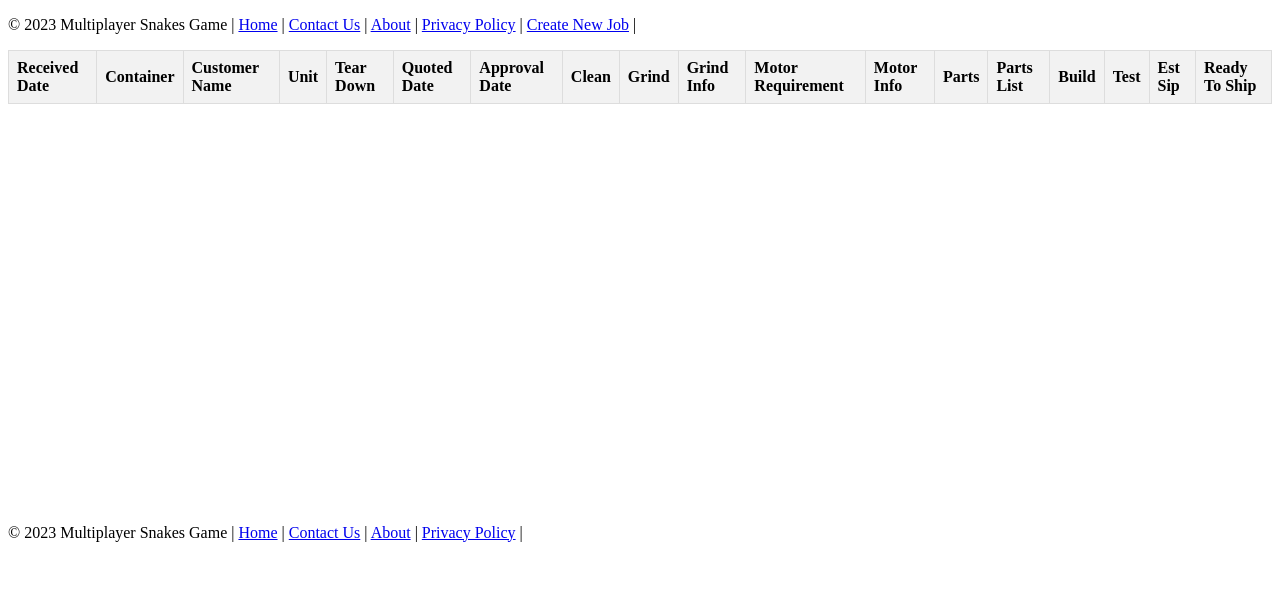
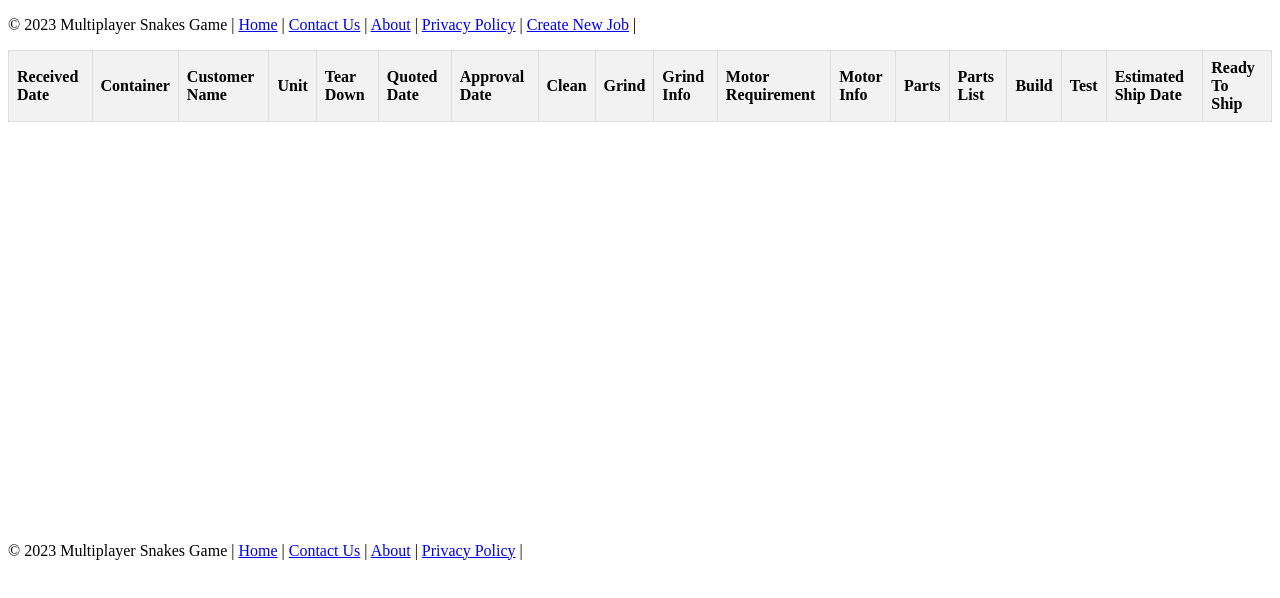
Before and after one commit to Jman0519/SpindlesPlus, a website: page frontend/index.html in a window 1280 px wide. Drawn offline with Linux system fonts and the light colour scheme; no server answers.

Commit message:
more spelling

```diff
--- a/frontend/index.html
+++ b/frontend/index.html
@@ -59,7 +59,7 @@
                 <th>Parts List</th>
                 <th>Build</th>
                 <th>Test</th>
-                <th>Est Sip</th>
+                <th>Estimated Ship Date</th>
                 <th>Ready To Ship</th>
             </tr>
         </thead>
```
